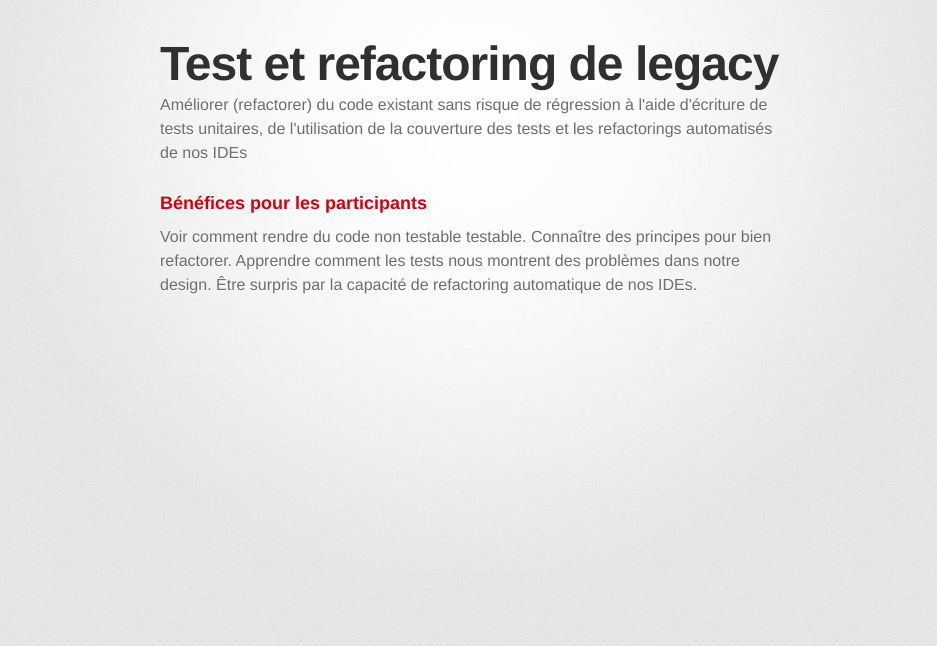
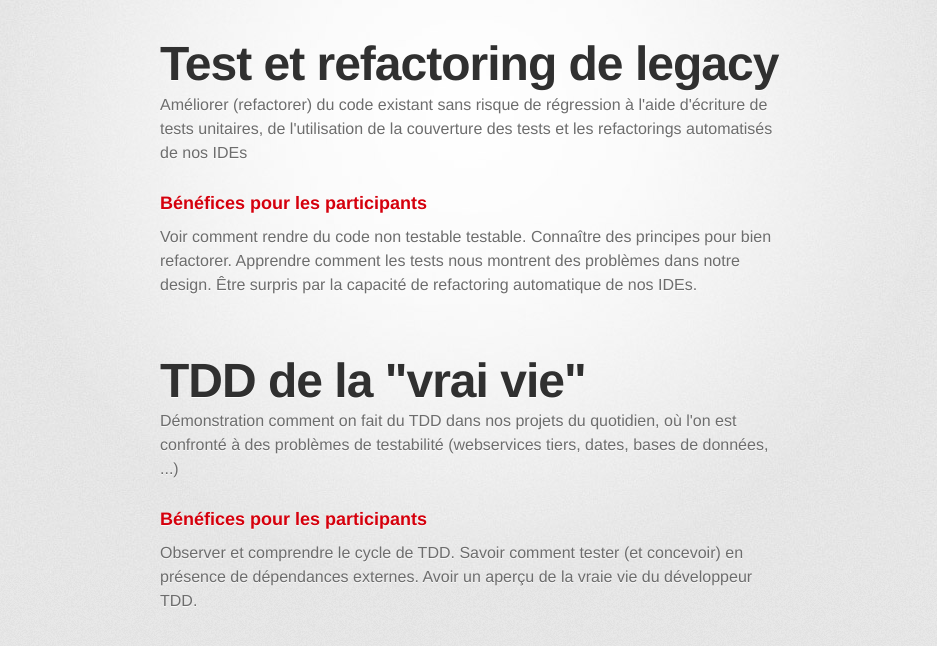
Before and after one commit to martinsson/martinsson.github.io, a plain HTML site: page brown-bag-lunch.html in a window 1280 px wide. Shown: the whole page, without its empty margins (170-1107 px from the left). Drawn offline with nearby package versions, Linux system fonts and the light colour scheme; a web font is replaced by a local one.

Commit message:
ajout TDD de la vrai vie

```diff
--- a/brown-bag-lunch.html
+++ b/brown-bag-lunch.html
@@ -41,6 +41,23 @@
             </ul>
         </section>
 
+        <header>
+            <h1>TDD de la "vrai vie"</h1>
+            Démonstration comment on fait du TDD dans nos projets du quotidien, où l'on est confronté
+            à des problèmes de testabilité (webservices tiers, dates, bases de données, ...)
+        </header>
+
+        <section id="programme" class="clearfix">
+            <h3>Bénéfices pour les participants</h3>
+            <ul>
+                Observer et comprendre le cycle de TDD.
+                Savoir comment tester (et concevoir) en présence de dépendances externes.
+                Avoir un aperçu de la vraie vie du développeur TDD.
+            </ul>
+        </section>
+
+
+
 
     </div>
 </div>
```
